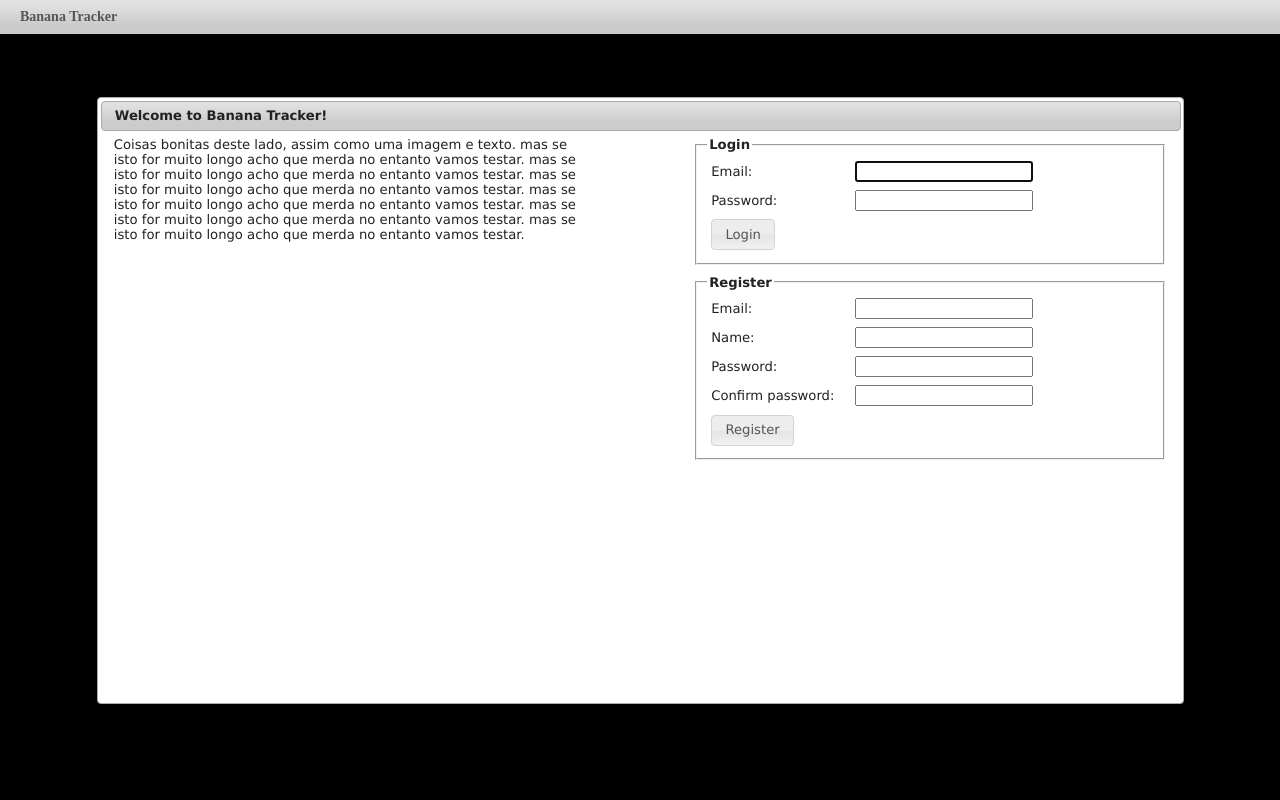
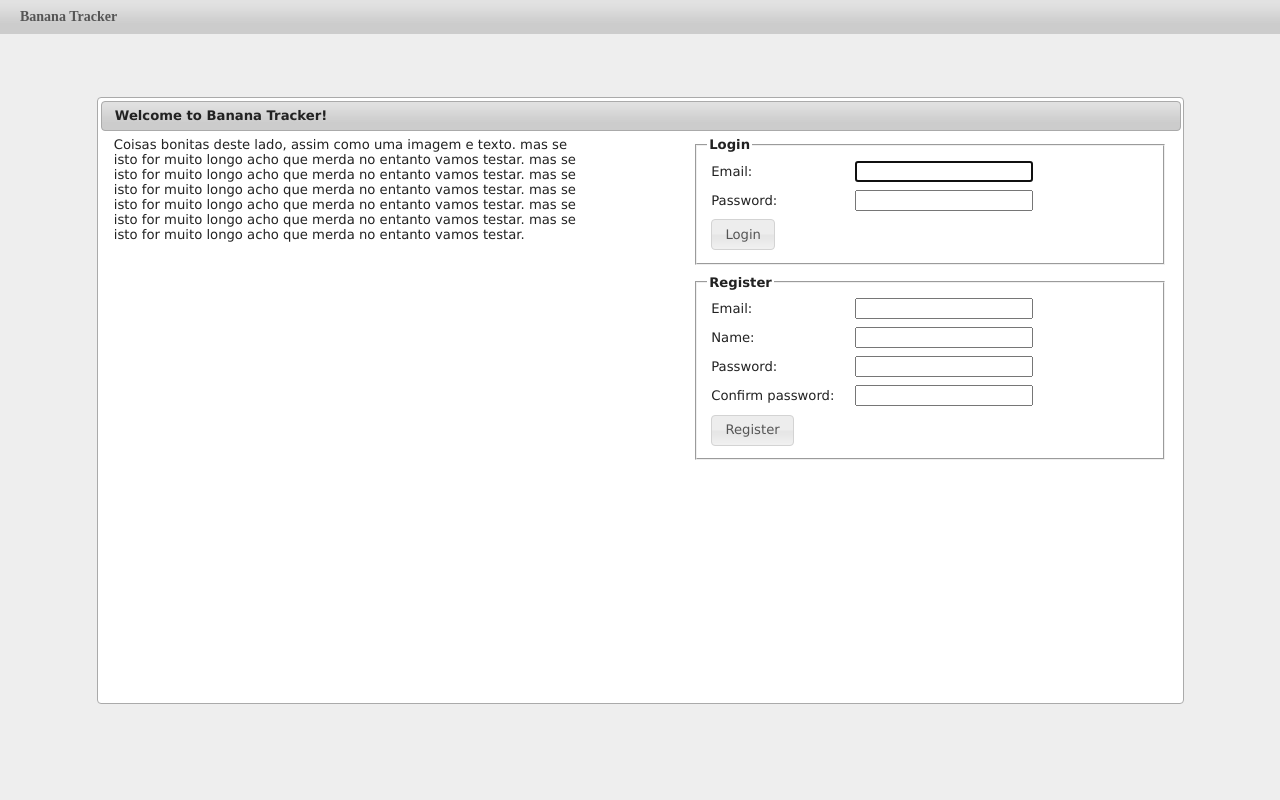
Before and after one commit to pmspinto/MADS, a PHP site: page / in a window 1280 px wide. Run offline with PHP 8.4, Linux system fonts and the light colour scheme; data that the repository does not hold is empty.

Commit message:
Corrected background color

```diff
--- a/css/structstyle.css
+++ b/css/structstyle.css
@@ -40,7 +40,7 @@ body {
 }
 
 #whiteboard {
-	background-color: black;
+	background-color: #eeeeee;
 }
 
 #progress_dialog {
```
